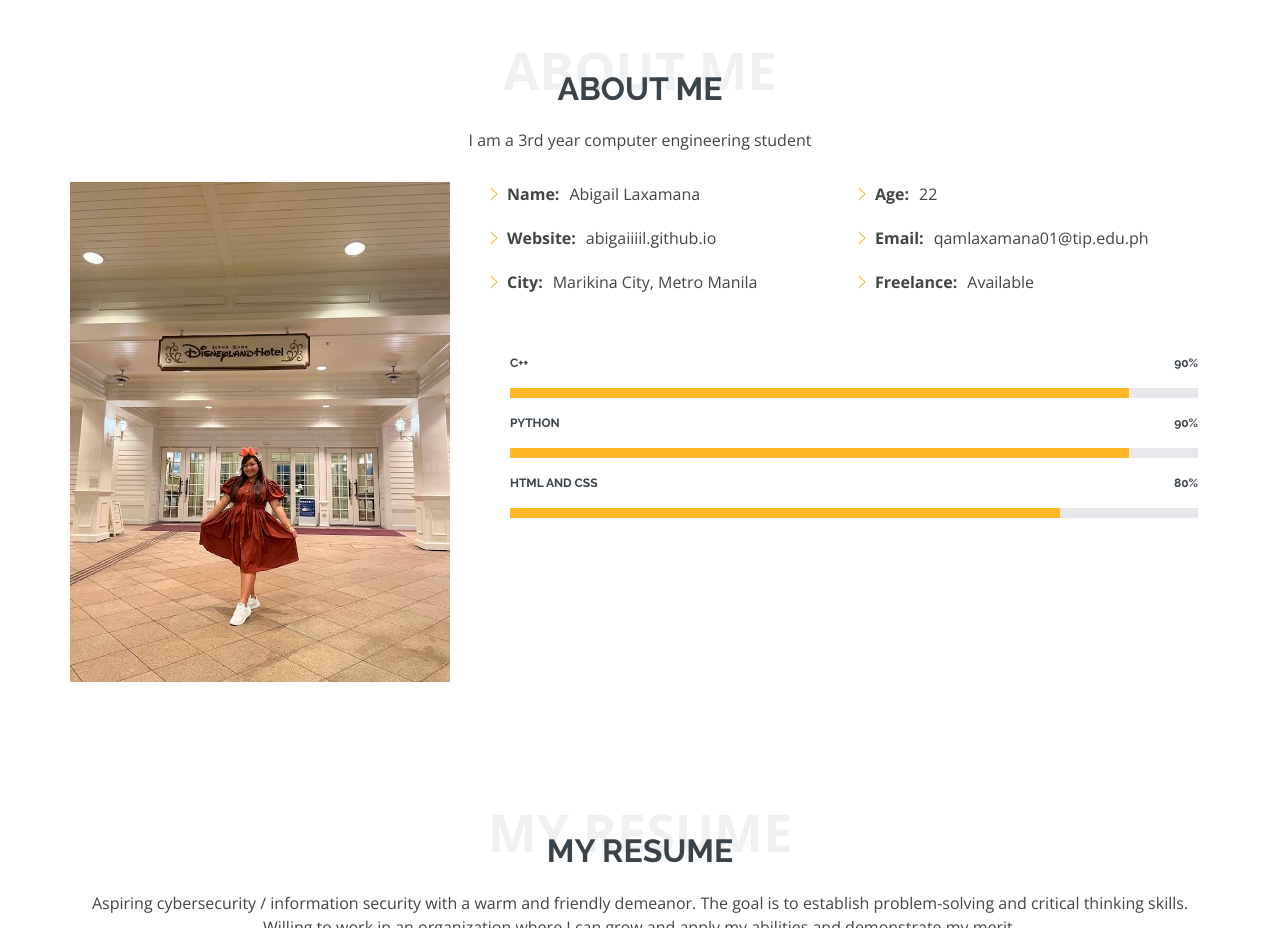
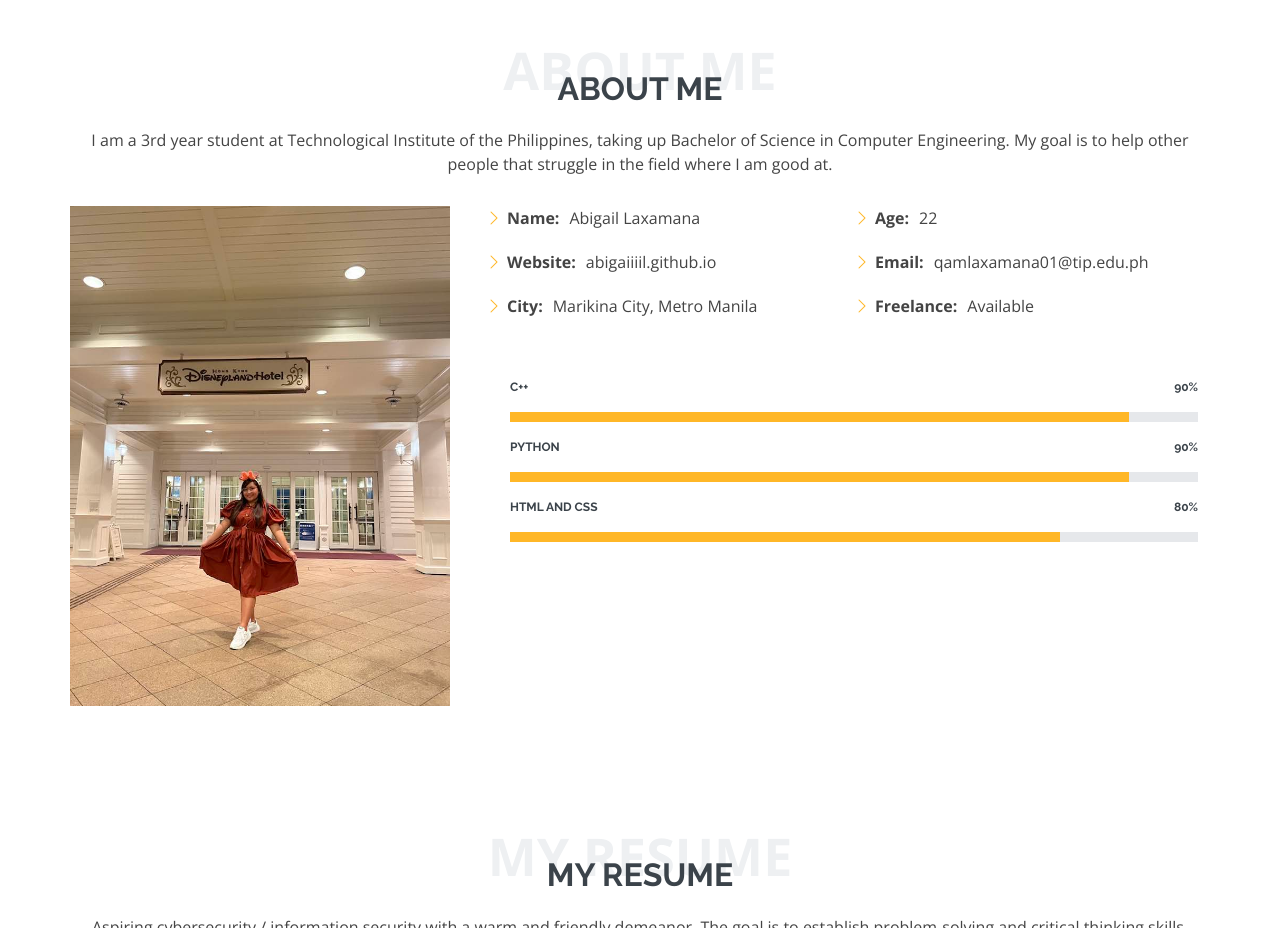
Before and after one commit to Abigaiiiil/Abigaiiiil.github.io, a plain HTML site: page index.html in a window 1280 px wide. Shown: the part 820-1748 px from the top of the page. Drawn offline with nearby package versions, Linux system fonts and the light colour scheme.

Commit message:
Modified About me

```diff
--- a/index.html
+++ b/index.html
@@ -65,7 +65,8 @@
         <div class="section-title">
           <span>About Me</span>
           <h2>About Me</h2>
-          <p>I am a 3rd year computer engineering student</p>
+          <p>I am a 3rd year student at Technological Institute of the Philippines, taking up Bachelor of Science in Computer Engineering.
+            My goal is to help other people that struggle in the field where I am good at.</p>
         </div>
 
         <div class="row">
```
